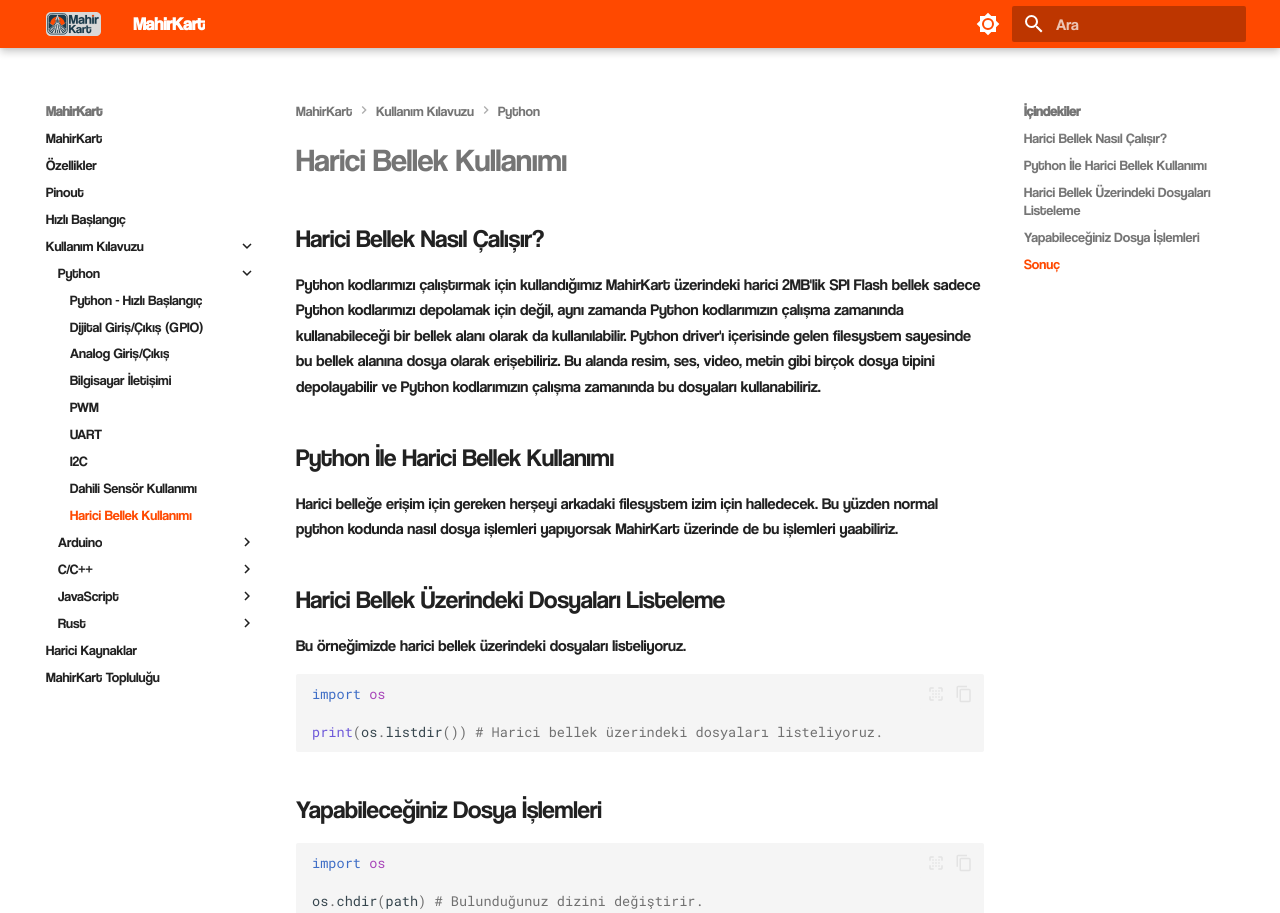
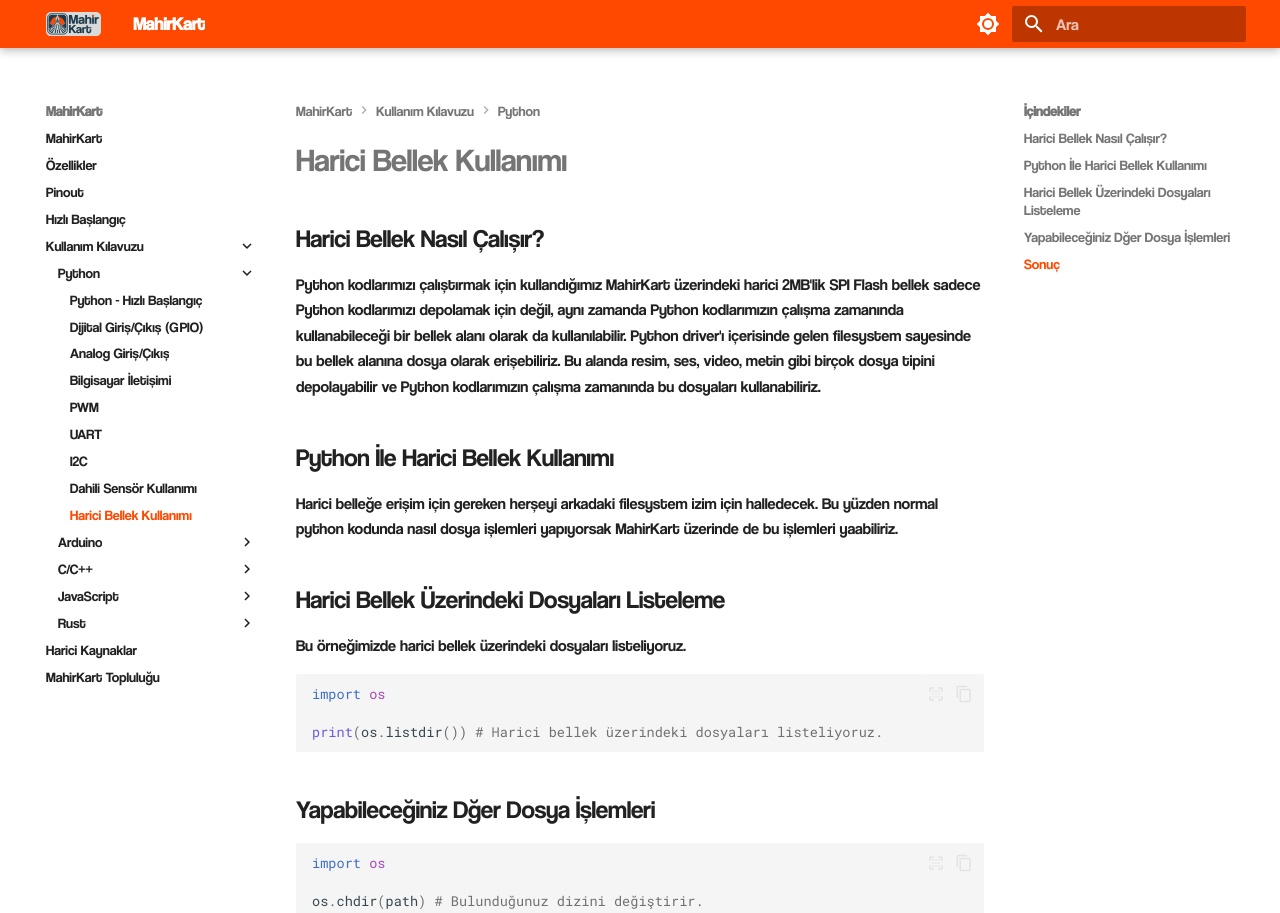
Before and after one commit to BilalAlpaslan/MahirKart-docs, an MkDocs documentation site: the page built from docs/userguide/python/external-memory.md, in a window 1280 px wide and 1384 px high. Shown: the top 913 px of the window. Built offline with MkDocs 1.6.1 and Material for MkDocs 9.7.7, drawn with Linux system fonts in a browser that asks for light colours; some web fonts are replaced.

````diff
--- a/docs/userguide/python/external-memory.md
+++ b/docs/userguide/python/external-memory.md
@@ -18,7 +18,7 @@
 print(os.listdir()) # Harici bellek üzerindeki dosyaları listeliyoruz.
 ```
 
-## Yapabileceğiniz Dosya İşlemleri
+## Yapabileceğiniz Dğer Dosya İşlemleri
 
 ``` python
 import os
````
